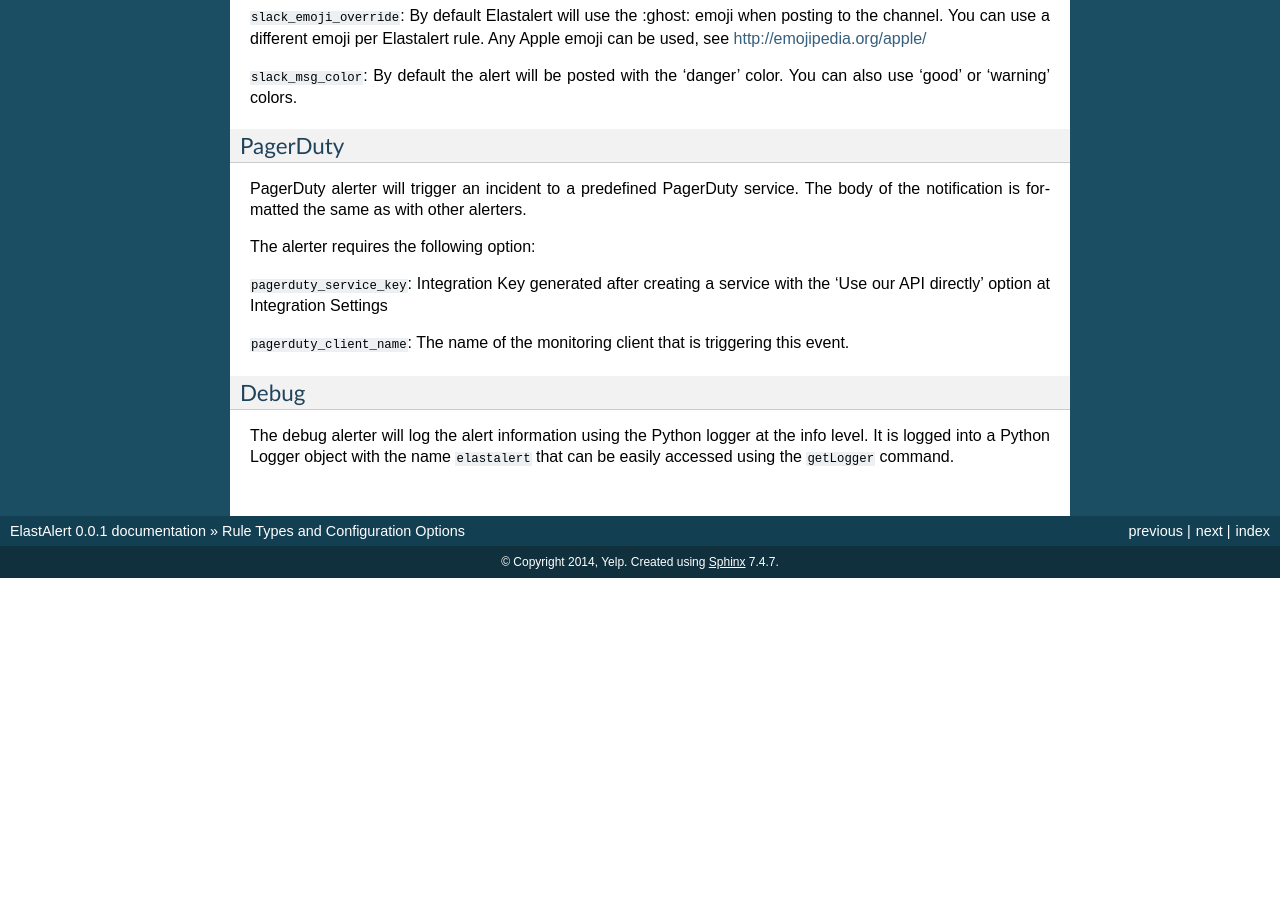
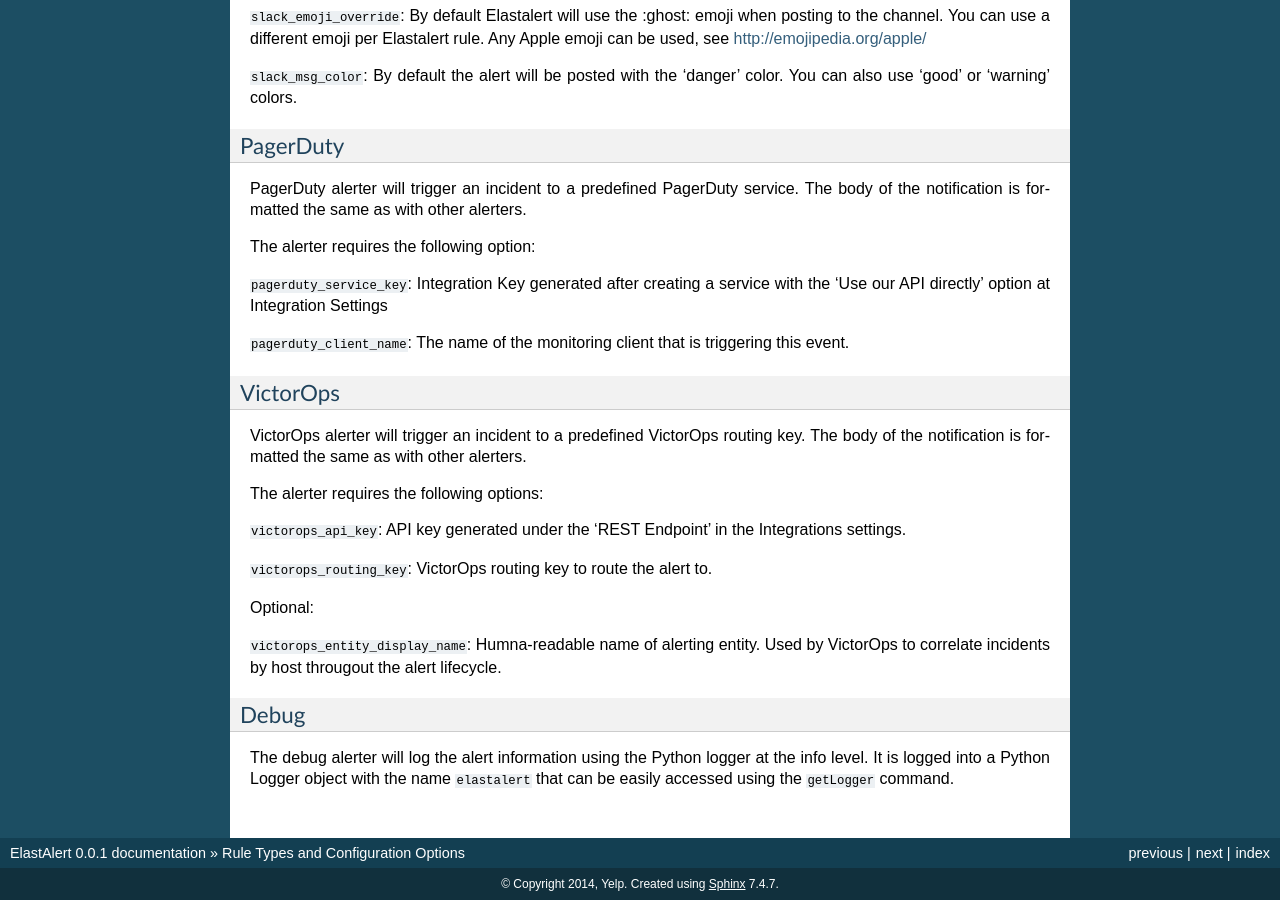
Before and after one commit to Yelp/elastalert, a Sphinx documentation site: the page built from docs/source/ruletypes.rst, in a window 1280 px wide and 900 px high, scrolled down 20561 px. Built offline with Sphinx 7.4.7, drawn with Linux system fonts in a browser that asks for light colours; before the commit the page ends 21139 px from its top, so only the background shows below that.

Commit message:
Adding documentation for VictorOps rest endpoint integration

```diff
--- a/docs/source/ruletypes.rst
+++ b/docs/source/ruletypes.rst
@@ -1088,6 +1088,21 @@
 
 ``pagerduty_client_name``: The name of the monitoring client that is triggering this event.
 
+VictorOps
+~~~~~~~~~
+
+VictorOps alerter will trigger an incident to a predefined VictorOps routing key. The body of the notification is formatted the same as with other alerters.
+
+The alerter requires the following options:
+
+``victorops_api_key``: API key generated under the 'REST Endpoint' in the Integrations settings.
+
+``victorops_routing_key``: VictorOps routing key to route the alert to.
+
+Optional:
+
+``victorops_entity_display_name``: Humna-readable name of alerting entity. Used by VictorOps to correlate incidents by host througout the alert lifecycle.
+
 Debug
 ~~~~~~
 
```
